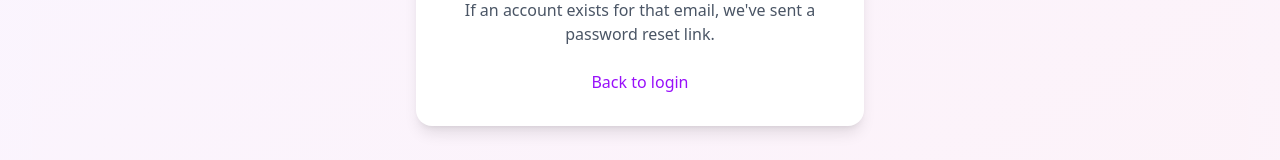
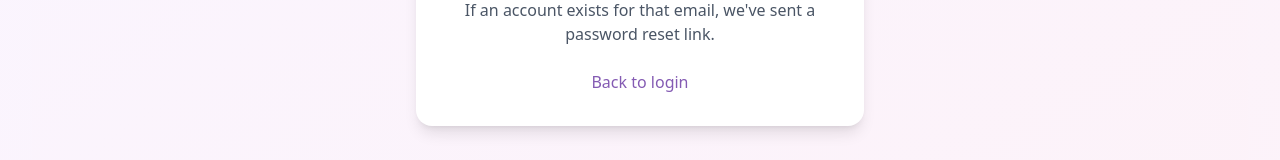
Before and after one commit to carlog1566/Synx, a React (Vite) app in the folder frontend/: page /forgot-password in a window 1280 px wide. Both pictures are taken after typing "name@example.com" into the empty fields and a click on the button "Send Reset Link". Shown: the part 378-538 px from the top of the page. Built offline with nearby package versions, Linux system fonts and the light colour scheme; no server answers.

Commit message:
Fix handlesubmit in forgot password page & restyle button

```diff
--- a/frontend/src/pages/ForgotPasswordPage.jsx
+++ b/frontend/src/pages/ForgotPasswordPage.jsx
@@ -7,7 +7,7 @@ const ForgotPasswordPage = () => {
     const [email, setEmail] = useState('')
     const [submitting, setSubmitting] = useState(false)
     const [submitted, setSubmitted] = useState(false)
-    const [error, setError] = useState('')
+    const [error, setError] = useState(null)
 
     const handleSubmit = async (e) => {
         e.preventDefault()
@@ -16,12 +16,11 @@ const ForgotPasswordPage = () => {
         try {
             await authAPI.forgotPassword(email)
         } catch (err) {
-            setError('Reset Password Failed')
+            setError('Something went wrong. Please check your connection and try again.')
         } finally {
             setSubmitted(true)
+            setSubmitting(false)
         }
-
-        setSubmitting(false)
     }
 
     if (submitted) {
@@ -32,7 +31,7 @@ const ForgotPasswordPage = () => {
                     <p className="text-gray-600">
                         If an account exists for that email, we've sent a password reset link.
                     </p>
-                    <Link to="/login" className="text-purple-600 mt-6 inline-block">
+                    <Link to="/login" className="mt-6 inline-block text-primary hover:text-third transition-colors duration-200">
                         Back to login
                     </Link>
                 </div>
```
